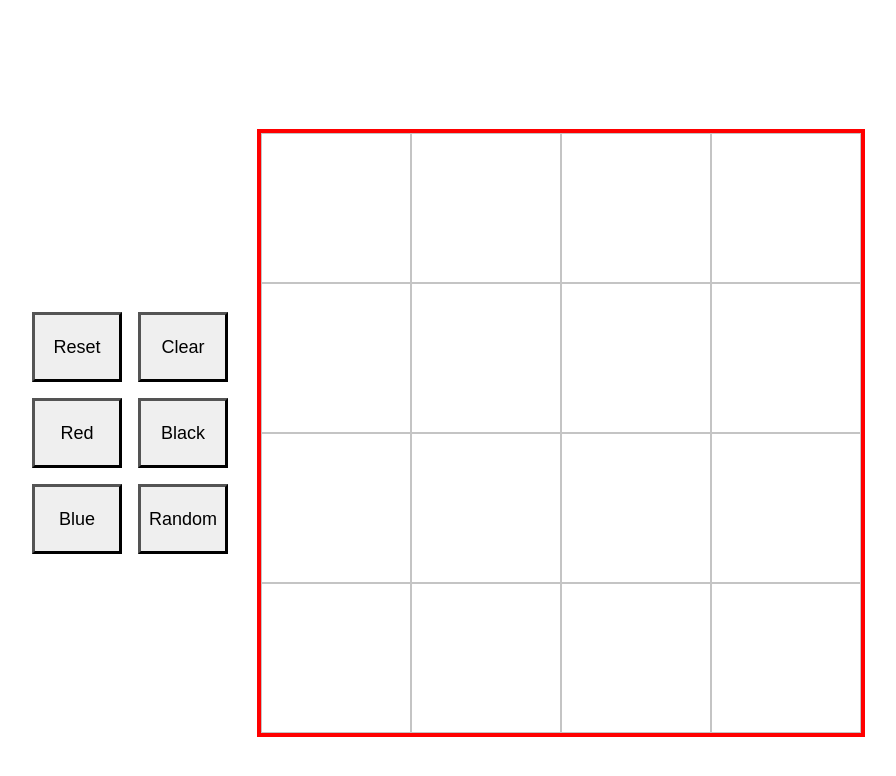
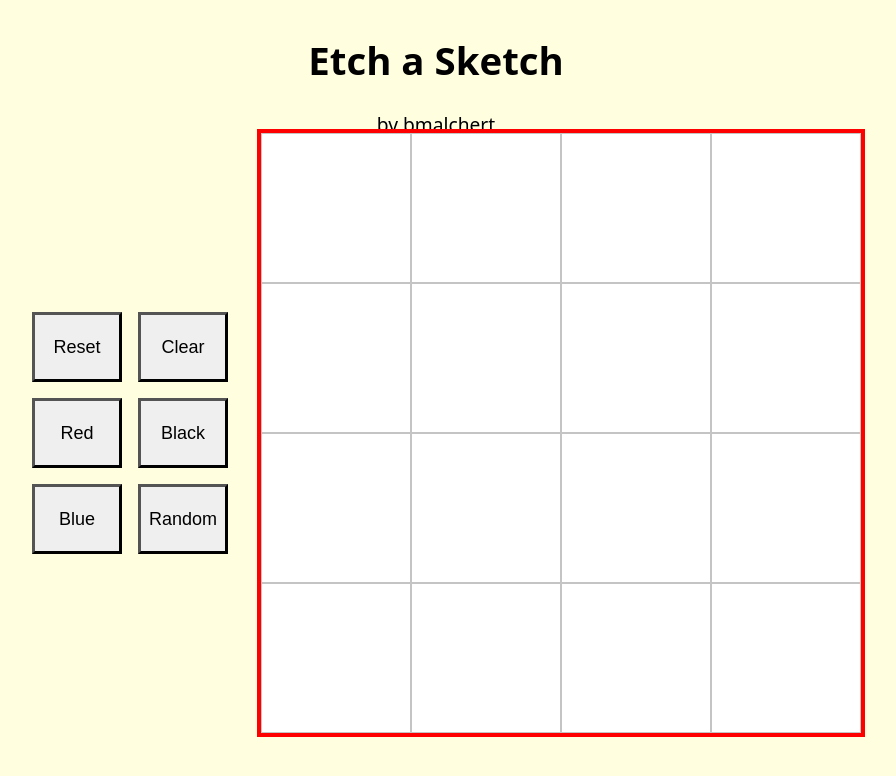
Before and after one commit to bmalchert/etch-a-sketch, a plain HTML site: page index.html in a window 1280 px wide. Shown: the whole page, without its empty margins (204-1100 px from the left). Drawn offline with Linux system fonts and the light colour scheme.

Commit message:
Add header text and change background color

```diff
--- a/css/style.css
+++ b/css/style.css
@@ -1,3 +1,7 @@
+html {
+	background-color: lightyellow;
+}
+
 #big-container {
   display: grid;
   grid-template-columns: [tools] 250px [table] 650px;
@@ -30,7 +34,10 @@
 }
 
 #header {
-  float: right;
+	grid-area: header;
+	font-size: larger;
+	font-family: sans;
+  text-align: center;
 }
 
 button {
--- a/index.html
+++ b/index.html
@@ -12,7 +12,8 @@
 
   <div id="big-container">
     <div id="header">
-
+      <h1>Etch a Sketch</h1>
+      by bmalchert
     </div>
     <div id="toolbox">
       <button id="reset">Reset</button>
```
